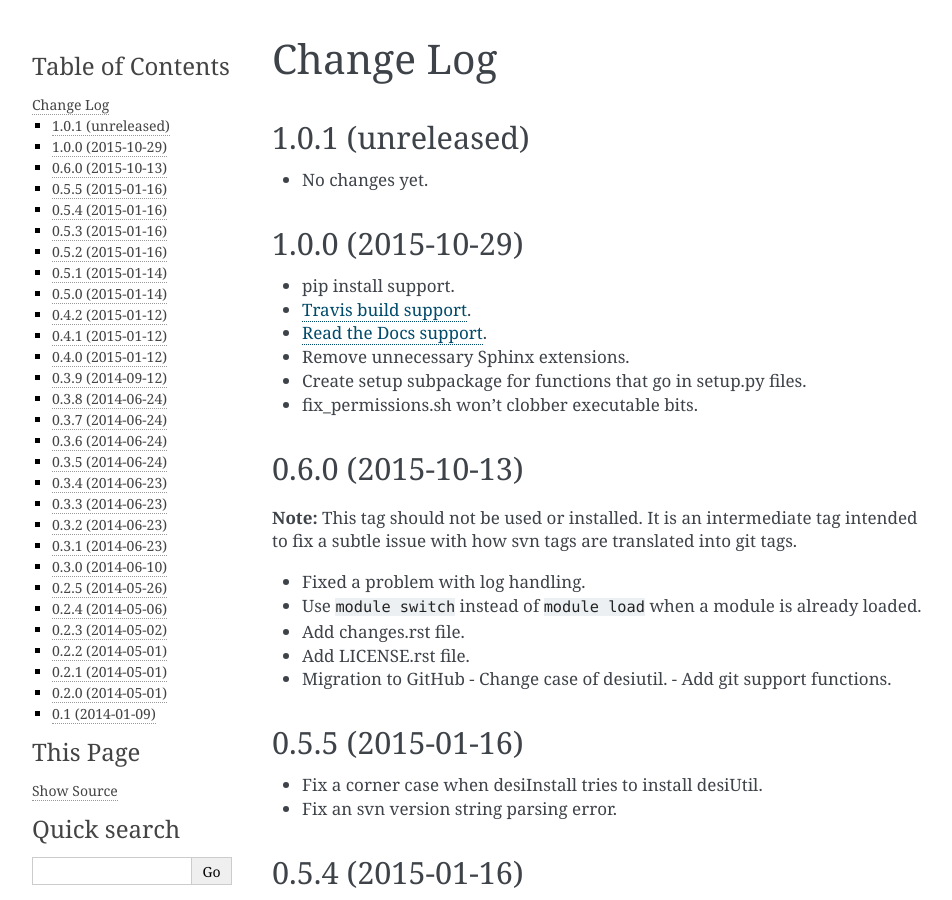
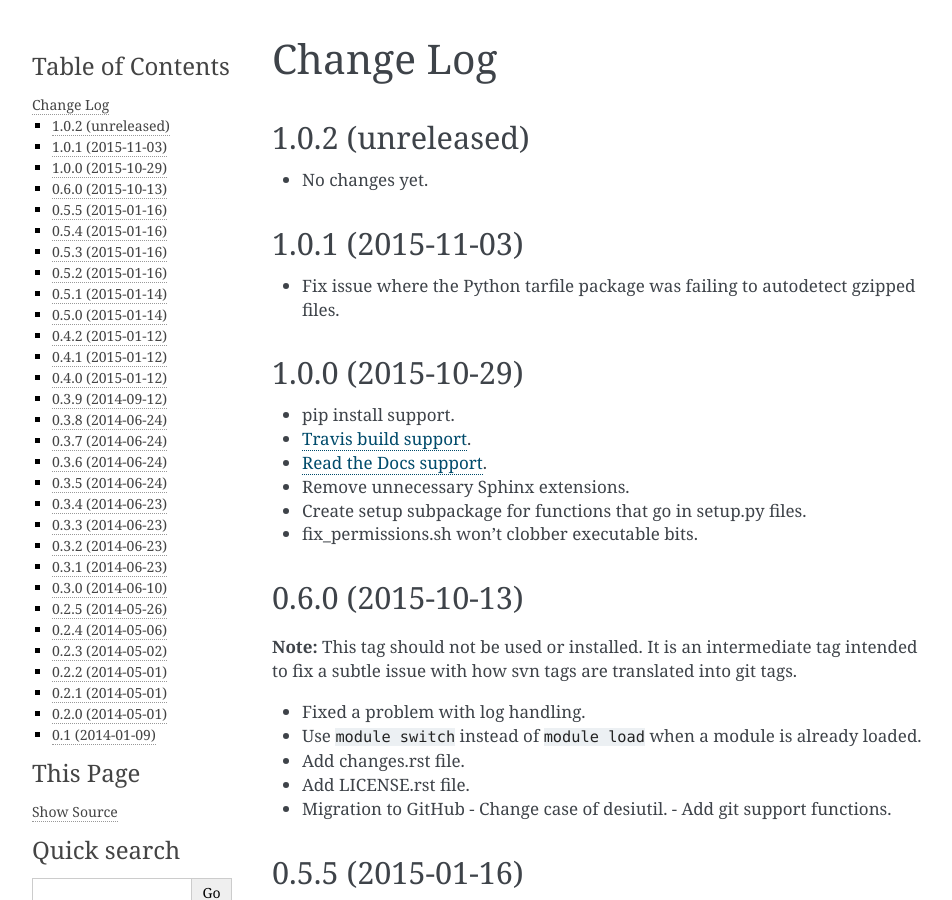
Before and after one commit to desihub/desiutil, a Sphinx documentation site: the page built from doc/changes.rst, in a window 1280 px wide and 900 px high. Shown: the whole window, without its empty margins (148-1100 px from the left). Built offline with Sphinx 7.4.7, drawn with Linux system fonts in a browser that asks for light colours.

Commit message:
Preparing to tag 1.0.1.

```diff
--- a/doc/changes.rst
+++ b/doc/changes.rst
@@ -2,10 +2,16 @@
 Change Log
 ==========
 
-1.0.1 (unreleased)
+1.0.2 (unreleased)
 ------------------
 
 * No changes yet.
+
+1.0.1 (2015-11-03)
+------------------
+
+* Fix issue where the Python tarfile package was failing to autodetect
+  gzipped files.
 
 1.0.0 (2015-10-29)
 ------------------
--- a/py/desiutil/_version.py
+++ b/py/desiutil/_version.py
@@ -1 +1 @@
-__version__ = '1.0.0.dev147'
+__version__ = '1.0.1'
```
